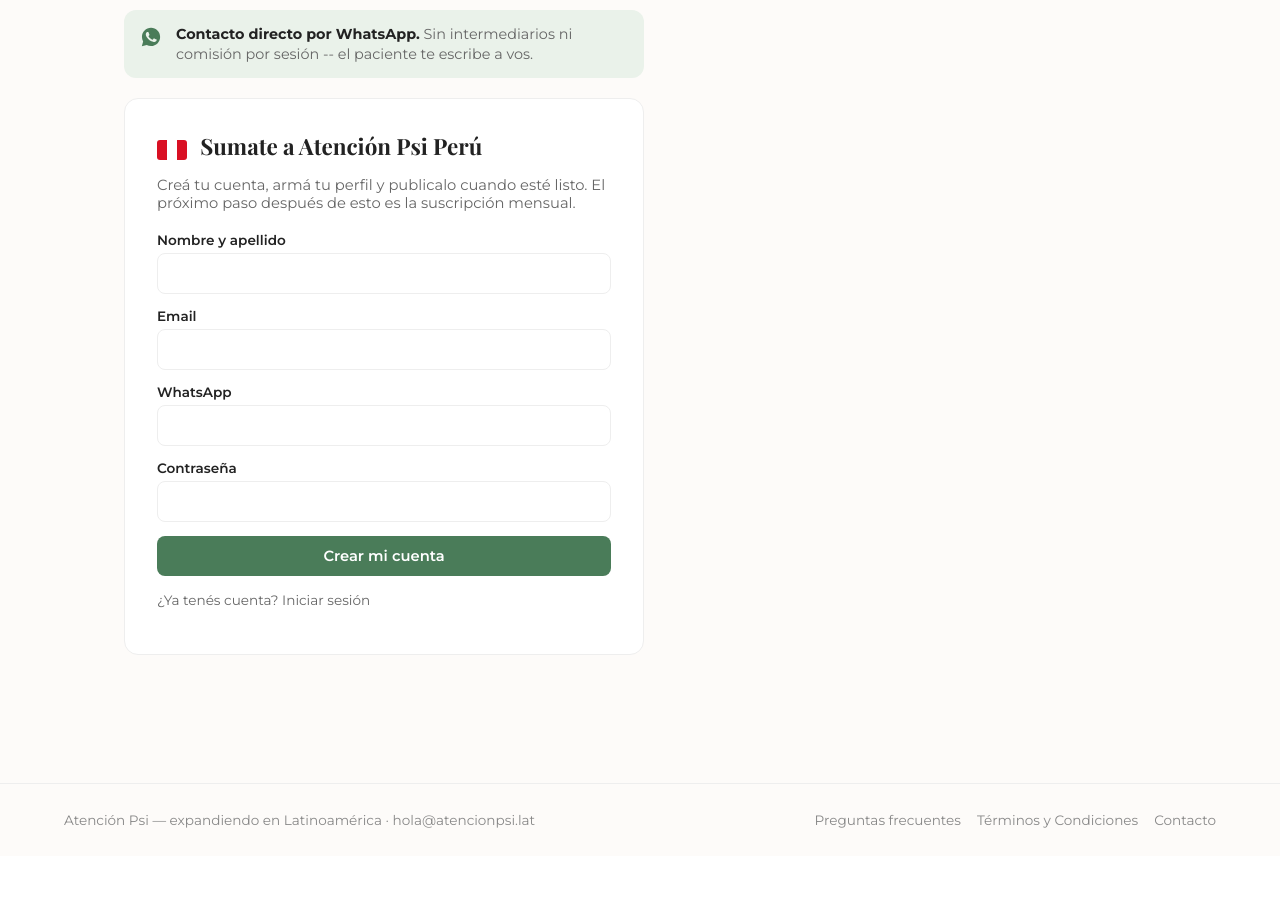
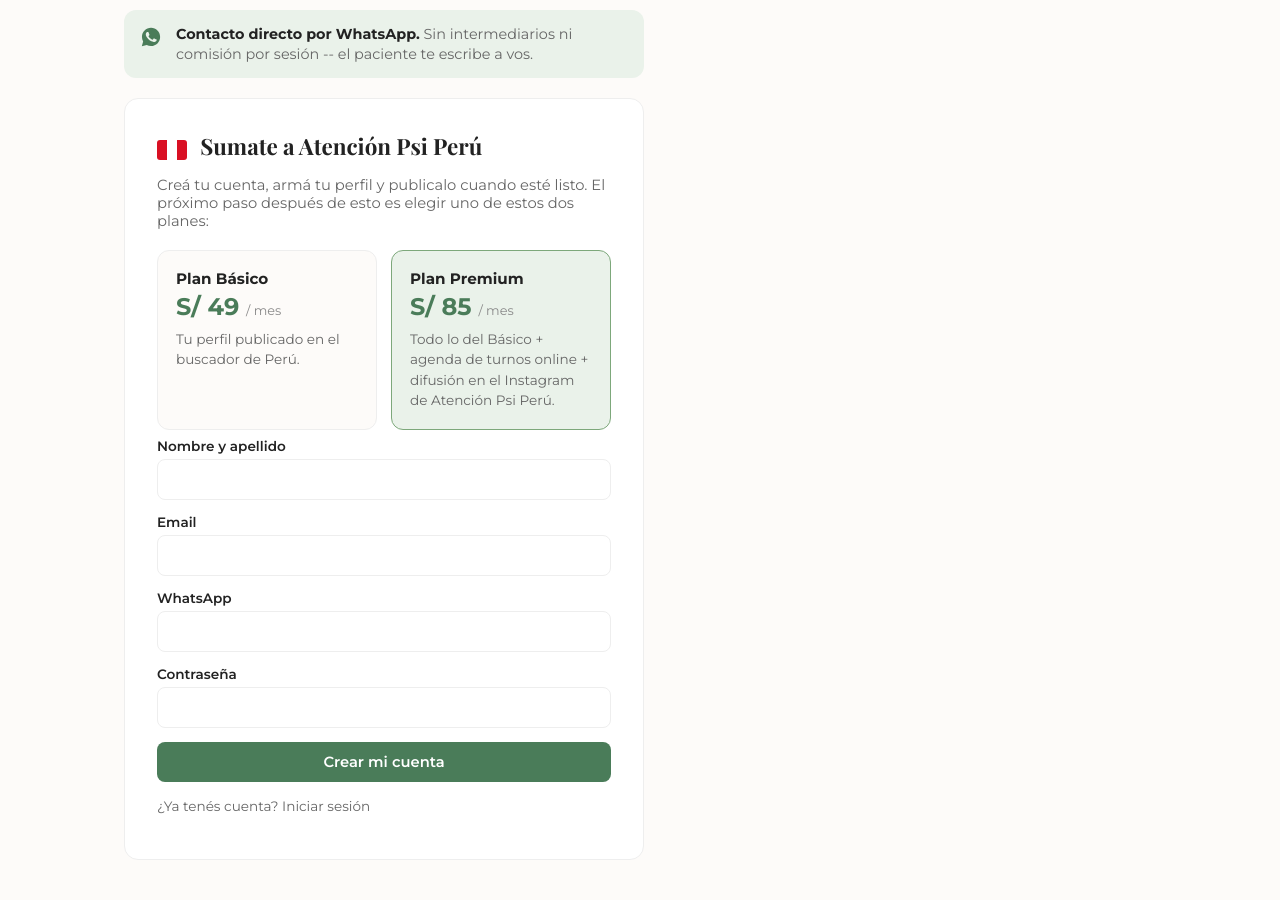
Before and after one commit to LeandroFrattini/atencionpsi-latam, a Django app: page /portal/peru/registro/ in a window 1280 px wide. Shown: the part 306-1206 px from the top of the page. Before the commit the page ends 1134 px from the top, so only its background shows below. Run offline with Django 5.2, Linux system fonts and the light colour scheme; data comes from the database, SQL or seed files in the repository; data that the repository does not hold is empty.

Commit message:
Dos planes reales (Básico/Premium) con precio por país + Términos completo
Precios calculados el 2026-09-09 a partir de USD 15/25 al tipo de cambio
del día, redondeados comercialmente y verificados contra el precio de
una sesión particular en cada país (en los 3, hasta el Premium sale
menos que 1 sesión):
  - Perú: S/49 Básico / S/85 Premium
  - Uruguay: $U590 Básico / $U990 Premium
  - Chile: $13.990 Básico / $23.990 Premium

- Pais.precio_basico / precio_premium (0007) + migración de datos que
  los carga para peru/uruguay/chile (0008).
- Términos y Condiciones: sale el placeholder de precio, entra una
  sección por país activo con sus 2 planes reales (para que sirva sin
  importar para cuál de los 3 países sea el chequeo de dLocal). También
  se completa el dato legal real del titular (Leandro Frattini, persona
  física, CUIL 20-38404694-1) -- ya no queda ningún '[Completar: ...]'
  en la página.
- Placa de precio reutilizable (_placas_precio.html), incluida en el
  registro de profesionales de cada país para que vean el precio antes
  de crear la cuenta.
- Filtro de template 'miles' (directorio/templatetags/precio_tags.py):
  separador de miles con punto ($13.990), porque el locale genérico
  'es' de Django usa un espacio en vez de punto -- no es lo que se ve
  acá.

53 tests, OK.

```diff
--- a/directorio/models.py
+++ b/directorio/models.py
@@ -44,6 +44,20 @@ class Pais(models.Model):
     muestra_precio_sesion = models.BooleanField(
         'Mostrar precio de sesión en el perfil', default=False,
         help_text='Convención de mercado: en Perú se acostumbra publicar el costo de la sesión en el perfil, en otros países no'
+    )
+
+    # Dos planes reales (2026-09-09): Básico (perfil publicado en el
+    # buscador) y Premium (Básico + agenda de turnos online + difusión en el
+    # Instagram de Atención Psi de ese país). Precios en moneda local, sin
+    # decimales -- así se cargan en los tres países activos hoy. En 0 para
+    # los países que todavía no tienen plan definido (inactivos o externos).
+    precio_basico = models.PositiveIntegerField(
+        'Precio Plan Básico (moneda local)', default=0,
+        help_text='En la moneda de este país, sin decimales. Ej: 49 (soles), 590 (pesos uruguayos)'
+    )
+    precio_premium = models.PositiveIntegerField(
+        'Precio Plan Premium (moneda local)', default=0,
+        help_text='Básico + agenda de turnos online + difusión en el Instagram de Atención Psi del país'
     )
 
     class Meta:
--- /dev/null
+++ b/directorio/templatetags/precio_tags.py
@@ -0,0 +1,15 @@
+from django import template
+
+register = template.Library()
+
+
+@register.filter
+def miles(valor):
+    """Separador de miles con punto (13990 -> "13.990"), la convención real
+    en Chile y Argentina -- el locale genérico 'es' de Django usa un espacio
+    como separador (django.utils.formats), que no es lo que se ve en la
+    calle acá, así que se resuelve con un filtro propio en vez de USE_L10N."""
+    try:
+        return f'{int(valor):,}'.replace(',', '.')
+    except (TypeError, ValueError):
+        return valor
--- a/static/css/base.css
+++ b/static/css/base.css
@@ -504,6 +504,33 @@ main {
 .terminos-seccion p, .terminos-seccion li { color: var(--texto-secundario); line-height: 1.6; font-size: 0.95rem; }
 .terminos-seccion ul { padding-left: 20px; margin: 0; display: flex; flex-direction: column; gap: 8px; }
 
+.terminos-planes-pais { margin-top: 22px; }
+.terminos-planes-pais h3 { display: flex; align-items: center; font-size: 1rem; color: var(--texto-titulo); margin-bottom: 10px; }
+.terminos-planes-pais .bandera-icono { width: 24px; height: 16px; border-radius: 2px; margin-right: 8px; }
+
+/* Placas de precio (usadas acá y en el alta de profesionales) */
+.terminos-planes, .placas-precio { display: grid; grid-template-columns: 1fr 1fr; gap: 14px; margin-bottom: 8px; }
+@media (max-width: 560px) { .terminos-planes, .placas-precio { grid-template-columns: 1fr; } }
+.terminos-plan, .placa-precio {
+    border: 1px solid var(--borde); border-radius: 12px; padding: 18px;
+    background: var(--crema);
+}
+.terminos-plan-premium, .placa-precio-premium {
+    border-color: var(--verde-medio); background: var(--verde-suave);
+}
+.terminos-plan-nombre, .placa-precio-nombre {
+    font-weight: 700; color: var(--texto-titulo); font-size: 0.95rem; margin: 0 0 4px;
+}
+.terminos-plan-precio, .placa-precio-monto {
+    font-size: 1.5rem; font-weight: 700; color: var(--verde-oscuro); margin: 0 0 8px;
+}
+.terminos-plan-precio span, .placa-precio-monto span {
+    font-size: 0.8rem; font-weight: 500; color: var(--texto-tenue);
+}
+.terminos-plan-incluye, .placa-precio-incluye {
+    font-size: 0.85rem !important; color: var(--texto-secundario); margin: 0 !important; line-height: 1.5 !important;
+}
+
 /* Footer */
 .footer {
     border-top: 1px solid var(--borde); margin-top: 48px; padding: 28px 5%;
--- /dev/null
+++ b/templates/directorio/_placas_precio.html
@@ -0,0 +1,17 @@
+{% load precio_tags %}
+{% comment %}
+Placas de precio de los 2 planes de un país. Espera `pais` en el contexto.
+Reutilizado en el registro de profesionales y en Términos y Condiciones.
+{% endcomment %}
+<div class="placas-precio">
+    <div class="placa-precio">
+        <p class="placa-precio-nombre">Plan Básico</p>
+        <p class="placa-precio-monto">{{ pais.simbolo_moneda }} {{ pais.precio_basico|miles }} <span>/ mes</span></p>
+        <p class="placa-precio-incluye">Tu perfil publicado en el buscador de {{ pais.nombre }}.</p>
+    </div>
+    <div class="placa-precio placa-precio-premium">
+        <p class="placa-precio-nombre">Plan Premium</p>
+        <p class="placa-precio-monto">{{ pais.simbolo_moneda }} {{ pais.precio_premium|miles }} <span>/ mes</span></p>
+        <p class="placa-precio-incluye">Todo lo del Básico + agenda de turnos online + difusión en el Instagram de Atención Psi {{ pais.nombre }}.</p>
+    </div>
+</div>
--- a/templates/portal/registro.html
+++ b/templates/portal/registro.html
@@ -21,7 +21,8 @@
 
 <div class="portal-card">
     <h1><img src="{% static pais.bandera_svg %}" alt="" class="bandera-icono bandera-icono-titulo"> Sumate a Atención Psi {{ pais.nombre }}</h1>
-    <p class="portal-lead">Creá tu cuenta, armá tu perfil y publicalo cuando esté listo. El próximo paso después de esto es la suscripción mensual.</p>
+    <p class="portal-lead">Creá tu cuenta, armá tu perfil y publicalo cuando esté listo. El próximo paso después de esto es elegir uno de estos dos planes:</p>
+    {% include 'directorio/_placas_precio.html' %}
     <form method="post" class="portal-form">
         {% csrf_token %}
         {% for field in form %}
```
Also changed, not shown: atencionpsi_latam/settings.py (+5 -5 lines), directorio/tests.py (+16 -5 lines), directorio/views.py (+7 -1 lines), templates/directorio/terminos.html (+22 -4 lines), directorio/migrations/0007_pais_precio_basico_pais_precio_premium.py (added), directorio/migrations/0008_seed_precios_planes.py (added), directorio/templatetags/__init__.py (added).
